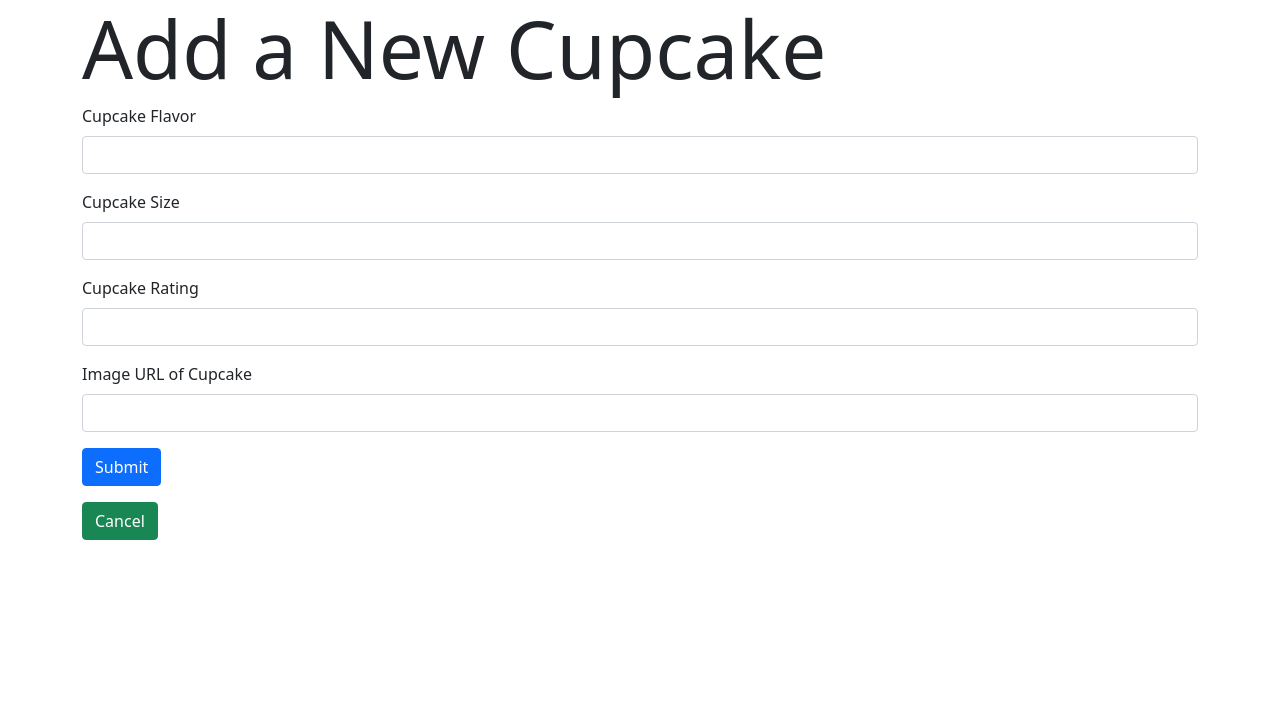
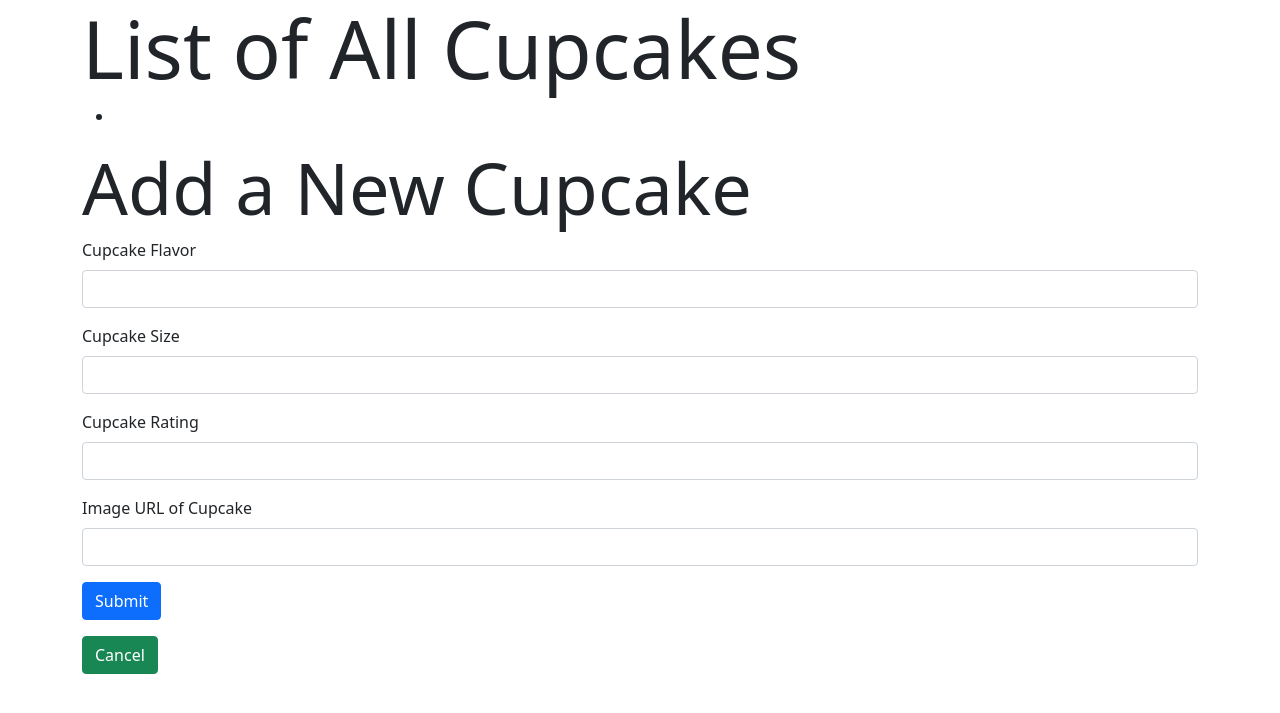
Before and after one commit to taylorwagner/flaskcupcakes, a Flask app: template templates/index.html in a window 1280 px wide. Shown: the top 713 px of the page. Run offline with Flask 2, Linux system fonts and the light colour scheme; the template is opened without the code that fills it: values that come from a table or form of the project are taken from there, others are empty; some libraries are stand-ins or nearby versions.

Commit message:
empty list of all cupcakes included

```diff
--- a/app.py
+++ b/app.py
@@ -1,5 +1,5 @@
 """Flask app for Cupcakes"""
-from flask import Flask, jsonify, request, render_template
+from flask import Flask, jsonify, request, render_template, flash, redirect
 from flask.templating import render_template
 from flask_debugtoolbar import DebugToolbarExtension
 from models import db, connect_db, Cupcake
@@ -21,7 +21,35 @@ db.create_all()
 @app.route('/')
 def homepage():
     """Should simply have an empty list where cupcakes should appear and a form where new cupcakes can be added."""
-    return render_template('index.html')
+
+    cupcakes = Cupcake.query.all()
+    form = AddNewCupcakeForm()
+
+    return render_template('index.html', cupcakes=cupcakes, form=form)
+
+
+@app.route('/', methods=['GET', 'POST'])
+def add_cupcake():
+    """Add a new cupcake form; handle adding of new cupcake"""
+
+    form = AddNewCupcakeForm()
+
+    if form.validate_on_submit():
+        flavor = form.flavor.data
+        size = form.size.data
+        rating = form.rating.data
+        image = form.image.data
+
+        new_cupcake = Cupcake(flavor=flavor, size=size, rating=rating, image=image)
+
+        db.session.add(new_cupcake)
+        db.session.commit()
+
+        flash(f"Added new cupcake with a flavor of -- {flavor}! Yum!")
+        return redirect('/')
+
+    else:
+        return render_template('index.html', form=form)
 
 
 @app.route('/api/cupcakes')
--- a/templates/index.html
+++ b/templates/index.html
@@ -1,9 +1,16 @@
 {% extends 'base.html' %}
 
 {% block content %}
+<div class="container">
+    <h1 class="display-1">List of All Cupcakes</h1>
+    <ul>
+        <li></li>
+    </ul>
+</div>
+
 
 <div class="container">
-    <h1 class="display-1">Add a New Cupcake</h1>
+    <h2 class="display-2">Add a New Cupcake</h2>
     <form id="add-cupcake-form" method="POST" novalidate=True>
         {{ form.hidden_tag() }}
 
```
